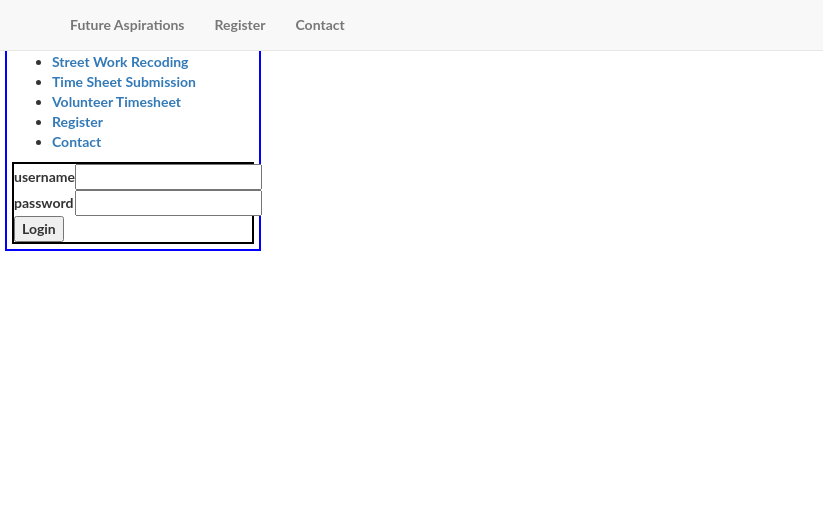
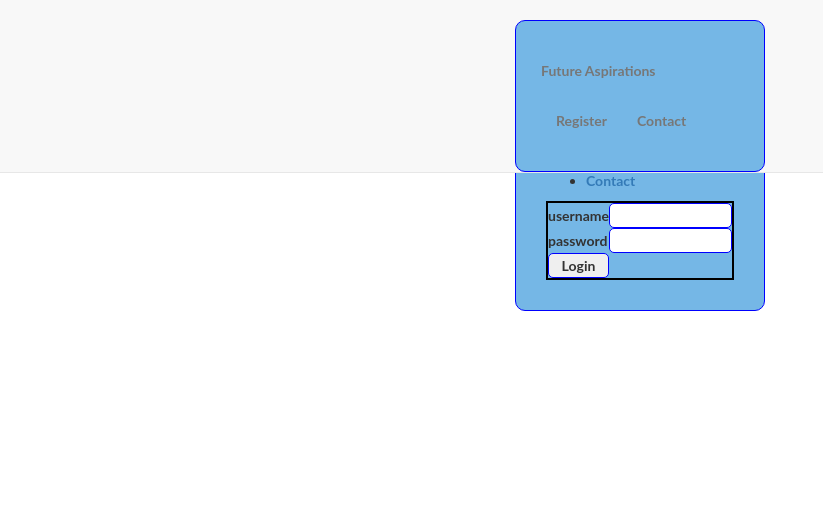
Before and after one commit to Futureaspirations/FutureAspirationsWeb, a PHP site: page / in a window 1280 px wide. Shown: the top 510 px of the page, without its empty margins (0-823 px from the left). Before the commit the page ends 251 px from the top, so only its background shows below. Run offline with PHP 8.4, Linux system fonts and the light colour scheme; some libraries are stand-ins or nearby versions.

Commit message:
few small changes

```diff
--- /dev/null
+++ b/css/style.css
@@ -0,0 +1,39 @@
+.container {
+	background-color: #75B7E6;
+	border: 1px solid blue;
+	border-radius: 10px;
+	padding: 25px;
+	margin: auto;
+	margin-top: 20px;
+	width: 250px;
+}
+
+.field {
+	margin-top: 10px;
+	display:block;
+}
+
+label {
+	display: block;
+}
+
+input {
+	display: block;
+	width:100%;
+	border: 1px solid blue;
+	box-sizing: border-box;
+    -moz-box-sizing: border-box;
+    -webkit-box-sizing: border-box;
+    height: 25px;
+    border-radius: 5px;
+}
+
+#register{
+	margin-top: 20px;
+	display: block;
+	width:100%;
+	box-sizing: border-box;
+    -moz-box-sizing: border-box;
+    -webkit-box-sizing: border-box;
+	height: 50px;
+}
--- a/index.php
+++ b/index.php
@@ -8,10 +8,11 @@ session_start();
     <head>
         <title>Future Aspirations</title>
          <?php include_once "header.php"; ?>
+         <link rel="stylesheet" href="css/style.css">
     </head>
     <body>
 
-        <div name="side" style="width:20%; float: left; border: 2px solid blue; margin: 5px;">
+        <div class="container">
             <div name="navigationPanel" id="nav" style=" margin: 5px;">
                 <ul>
 
@@ -25,7 +26,7 @@ session_start();
                 </ul>
             </div>
             <?php
-            //$_SESSION['user']= "user";
+
             if(isset($_SESSION['user'])) {
             ?>
             <div name="loginPanel" style="border: 2px solid black; margin: 5px;">
```
